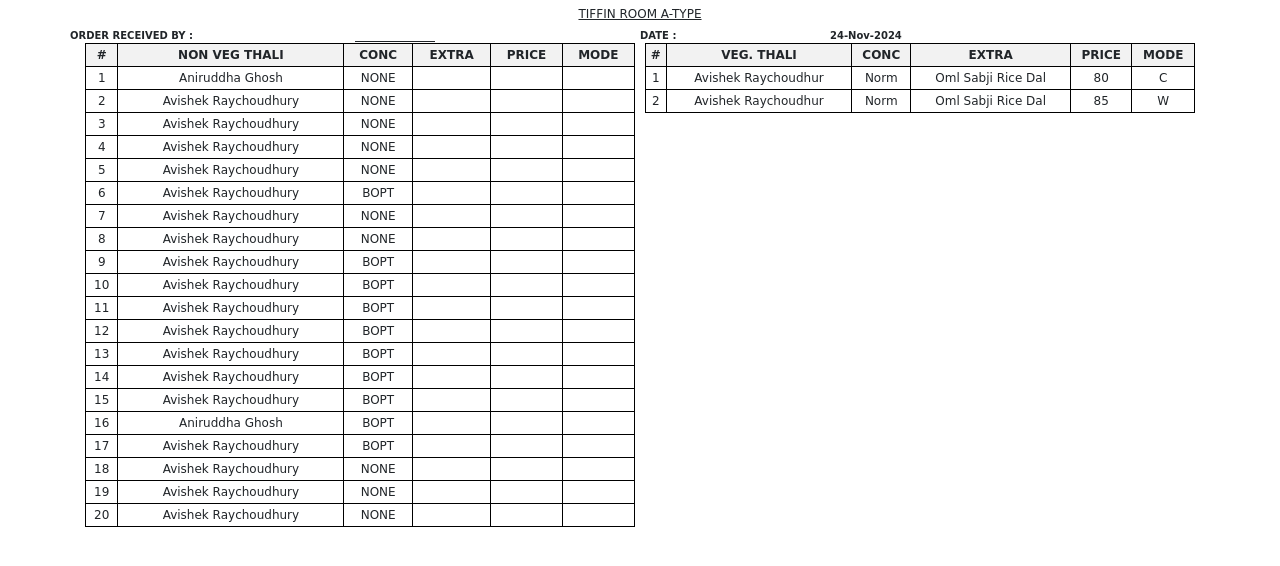
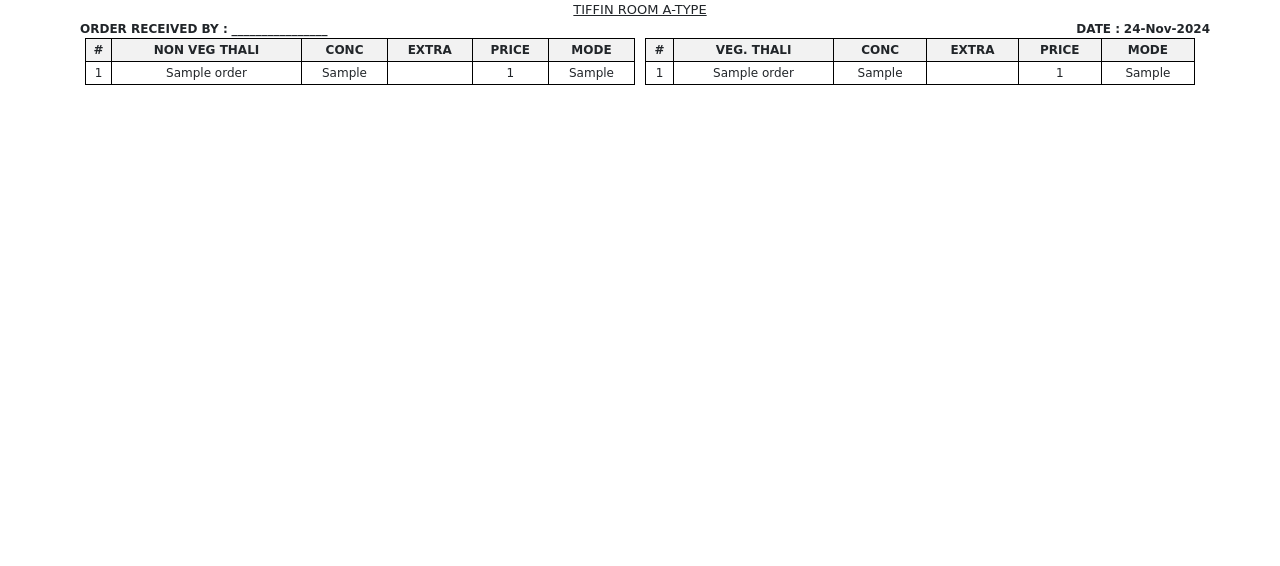
Before and after one commit to aniruddha-stqc/canteen, a Django app: template web/templates/orders/order_pdf.html in a window 1280 px wide. Shown: the top 566 px of the page. Run offline with Django 5.2, Linux system fonts and the light colour scheme; data comes from the database, SQL or seed files in the repository; both versions use the stored data as it was after the commit; the template is opened without the code that fills it: values that come from a table or form of the project are taken from there, most other values are stand-ins (such as "Sample title", 1, 10 or a date in 2020); some libraries are stand-ins or nearby versions.

Commit message:
order list and order pdf

```diff
--- a/web/templates/orders/order_pdf.html
+++ b/web/templates/orders/order_pdf.html
@@ -7,14 +7,15 @@
   <!-- Bootstrap CSS -->
   <link href="https://stackpath.bootstrapcdn.com/bootstrap/4.5.2/css/bootstrap.min.css" rel="stylesheet">
   <style>
+
     /* Custom styles for the header */
     .header-text {
       font-family: 'Comic Sans MS', sans-serif;
-      font-size: 12px;
+      font-size: 13px;
       text-align: center;
       text-decoration: underline;
-      margin-top: 5px;
-      margin-bottom: 5px;
+      margin-top: 0px;
+      margin-bottom: 0px;
     }
 
     /* Custom styles for the row with order and date */
@@ -70,6 +71,15 @@
       flex: 1; /* Make sure each table takes equal width */
     }
 
+    :root {
+      --non-veg-table-left-margin: 10px; /* Replace with calculated margin from Non-Veg table */
+      --veg-table-left-margin: 20px; /* Replace with calculated margin from Veg table */
+    }
+
+    .order-date-text {
+      font-family: 'Comic Sans MS', sans-serif;
+      font-size: 12px;
+    }
   </style>
 </head>
 <body>
@@ -82,27 +92,21 @@
     </div>
   </div>
 
-  <!-- New Row (1 x 8 layout) ensuring it stays in one row -->
-  <div class="row">
-    <!-- Cell 1: ORDER RECEIVED BY : -->
-    <div class="col-3 order-date-text align-left">
-      <strong>ORDER RECEIVED BY :</strong>
-    </div>
-    <!-- Cell 2: Blank line (_____________) -->
-    <div class="col-2 order-date-text align-left">
-      <strong>________________</strong>
-    </div>
-    <!-- Cell 3: Empty space (to balance layout) -->
-    <div class="col-1"></div>
-    <!-- Cell 4: DATE : -->
-    <div class="col-2 order-date-text align-left">
-      <strong>DATE :</strong>
-    </div>
-    <!-- Cell 5: Date value (24-Nov-2024) -->
-    <div class="col-2 order-date-text align-left">
-      <strong>24-Nov-2024</strong>
-    </div>
+ <!-- Row for ORDER RECEIVED BY and DATE -->
+<div class="row align-items-center">
+  <!-- ORDER RECEIVED BY -->
+  <div class="col-auto order-date-text" style="margin-left: calc(var(--non-veg-table-left-margin));">
+    <strong>ORDER RECEIVED BY :</strong> <strong>________________</strong>
   </div>
+
+  <!-- Spacer to separate ORDER RECEIVED BY and DATE -->
+  <div class="col"></div>
+
+  <!-- DATE -->
+  <div class="col-auto order-date-text" style="margin-left: calc(var(--veg-table-left-margin));">
+    <strong>DATE :</strong> <strong>24-Nov-2024</strong>
+  </div>
+</div>
 
   <!-- New Row for the Tables (NON VEG THALI and VEG THALI) side by side -->
   <div class="tables-container">
@@ -121,14 +125,19 @@
         </thead>
         <tbody>
           <!-- Loop through orders to dynamically populate the non-veg thali data -->
-          {% for order in orders %}
+          {% for order in orders_nv %}
             <tr>
               <td>{{ forloop.counter }}</td>
               <td class="non-veg-thali">{{ order.customer_name }}</td>
-               <td>{{ order.concession_category }}</td>
-              <td>{{ order.extra }}</td>
-              <td>{{ order.price }}</td>
-              <td>{{ order.mode }}</td>
+              <td>{{ order.concession_category }}</td>
+              <td>
+                    {% if order.extra_item1 %}{{ order.extra_item1_name }} {% endif %}
+                    {% if order.extra_item2 %}{{ order.extra_item2_name }} {% endif %}
+                    {% if order.extra_item3 %}{{ order.extra_item3_name }} {% endif %}
+                    {% if order.extra_item4 %}{{ order.extra_item4_name }} {% endif %}
+              </td>
+              <td>{{ order.total_price }}</td>
+              <td>{{ order.pay_mode }}</td>
             </tr>
           {% endfor %}
         </tbody>
@@ -148,10 +157,22 @@
           </tr>
         </thead>
         <tbody>
-          <!-- Example row for VEG THALI, can be dynamically populated similarly -->
-          <tr><td>1</td><td class="veg-thali">Avishek Raychoudhur</td><td>Norm</td><td>Oml Sabji Rice Dal</td><td>80</td><td>C</td></tr>
-          <tr><td>2</td><td class="veg-thali">Avishek Raychoudhur</td><td>Norm</td><td>Oml Sabji Rice Dal</td><td>85</td><td>W</td></tr>
-          <!-- More rows... -->
+          <!-- Loop through orders to dynamically populate the non-veg thali data -->
+          {% for order in orders_vg %}
+            <tr>
+              <td>{{ forloop.counter }}</td>
+              <td class="non-veg-thali">{{ order.customer_name }}</td>
+              <td>{{ order.concession_category }}</td>
+              <td>
+                    {% if order.extra_item1 %}{{ order.extra_item1_name }} {% endif %}
+                    {% if order.extra_item2 %}{{ order.extra_item2_name }} {% endif %}
+                    {% if order.extra_item3 %}{{ order.extra_item3_name }} {% endif %}
+                    {% if order.extra_item4 %}{{ order.extra_item4_name }} {% endif %}
+              </td>
+              <td>{{ order.total_price }}</td>
+              <td>{{ order.pay_mode }}</td>
+            </tr>
+          {% endfor %}
         </tbody>
       </table>
     </div>
```
Also changed, not shown: web/views.py (+12 -8 lines), db.sqlite3.
